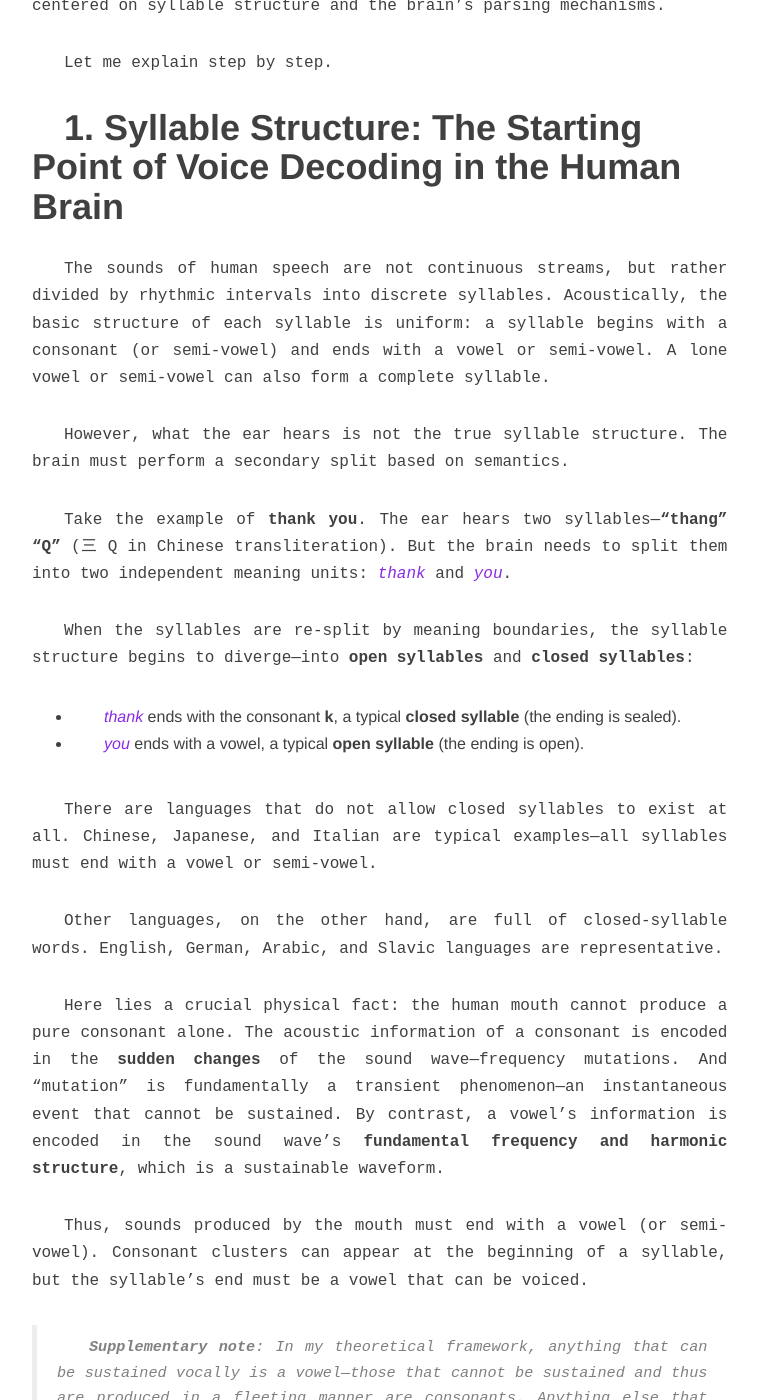
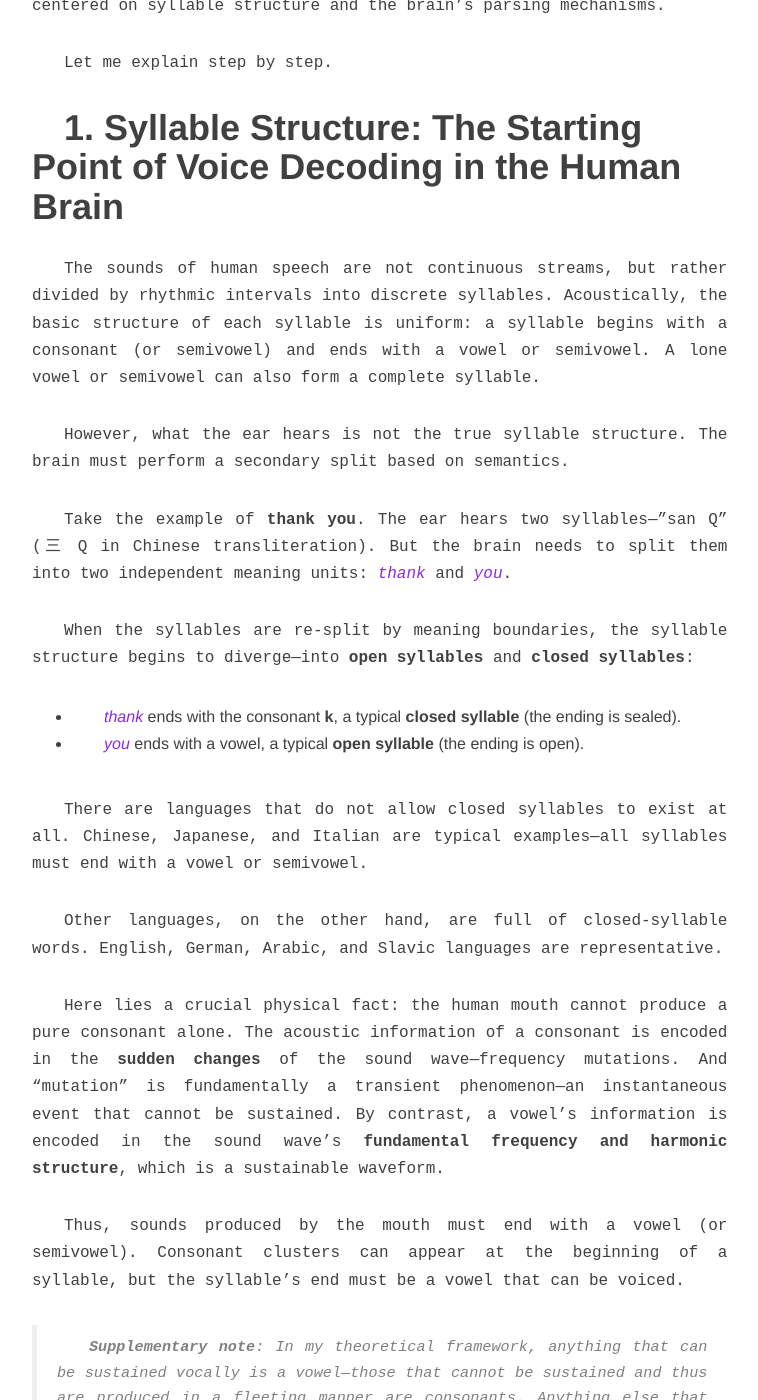
Before and after one commit to microcai/microcai.github.io, a Jekyll site: the page built from _posts/2026-07-30-new-lang-category-en.md, in a window 1280 px wide and 1400 px high, scrolled down 527 px. Shown: the whole window, without its empty margins (239-997 px from the left). Built offline with Jekyll 4.4.1, drawn with Linux system fonts in a browser that asks for light colours; nearby versions of some CDN libraries; comment, search, counter and statistics services are not loaded; some of the changed text lies outside the part shown.

Commit message:
update translate

```diff
--- a/_posts/2026-07-30-new-lang-category-en.md
+++ b/_posts/2026-07-30-new-lang-category-en.md
@@ -14,11 +14,11 @@ Let me explain step by step.
 
 # 1. Syllable Structure: The Starting Point of Voice Decoding in the Human Brain
 
-The sounds of human speech are not continuous streams, but rather divided by rhythmic intervals into discrete syllables. Acoustically, the basic structure of each syllable is uniform: a syllable begins with a consonant (or semi-vowel) and ends with a vowel or semi-vowel. A lone vowel or semi-vowel can also form a complete syllable.
+The sounds of human speech are not continuous streams, but rather divided by rhythmic intervals into discrete syllables. Acoustically, the basic structure of each syllable is uniform: a syllable begins with a consonant (or semivowel) and ends with a vowel or semivowel. A lone vowel or semivowel can also form a complete syllable.
 
 However, what the ear hears is not the true syllable structure. The brain must perform a secondary split based on semantics.
 
-Take the example of **thank you**. The ear hears two syllables—**"thang" "Q"** (三 Q in Chinese transliteration). But the brain needs to split them into two independent meaning units: *thank* and *you*.
+Take the example of **thank you**. The ear hears two syllables—"san Q" (三 Q in Chinese transliteration). But the brain needs to split them into two independent meaning units: *thank* and *you*.
 
 When the syllables are re-split by meaning boundaries, the syllable structure begins to diverge—into **open syllables** and **closed syllables**:
 
@@ -26,15 +26,15 @@ When the syllables are re-split by meaning boundaries, the syllable structure be
 - *you* ends with a vowel, a typical **open syllable** (the ending is open).
 
 
-There are languages that do not allow closed syllables to exist at all. Chinese, Japanese, and Italian are typical examples—all syllables must end with a vowel or semi-vowel.
+There are languages that do not allow closed syllables to exist at all. Chinese, Japanese, and Italian are typical examples—all syllables must end with a vowel or semivowel.
 
 Other languages, on the other hand, are full of closed-syllable words. English, German, Arabic, and Slavic languages are representative.
 
 Here lies a crucial physical fact: the human mouth cannot produce a pure consonant alone. The acoustic information of a consonant is encoded in the **sudden changes** of the sound wave—frequency mutations. And "mutation" is fundamentally a transient phenomenon—an instantaneous event that cannot be sustained. By contrast, a vowel's information is encoded in the sound wave's **fundamental frequency and harmonic structure**, which is a sustainable waveform.
 
-Thus, sounds produced by the mouth must end with a vowel (or semi-vowel). Consonant clusters can appear at the beginning of a syllable, but the syllable's end must be a vowel that can be voiced.
+Thus, sounds produced by the mouth must end with a vowel (or semivowel). Consonant clusters can appear at the beginning of a syllable, but the syllable's end must be a vowel that can be voiced.
 
-> **Supplementary note**: In my theoretical framework, anything that can be sustained vocally is a vowel—those that cannot be sustained and thus are produced in a fleeting manner are consonants. Anything else that doesn't neatly fit into pure consonants or vowels also falls into the vowel family. The ones that can freely combine with any consonant are **pure vowels** (like *a*, which can form *ta*, *fa*, *ma*, *la*, *sa*, etc.). The ones that cannot combine freely are **semi-vowels** (e.g., *s*—*ts* is very natural, but *fs*, *ks*, *ls* are highly unnatural).
+> **Supplementary note**: In my theoretical framework, anything that can be sustained vocally is a vowel—those that cannot be sustained and thus are produced in a fleeting manner are consonants. Anything else that doesn't neatly fit into pure consonants or vowels also falls into the vowel family. The ones that can freely combine with any consonant are **pure vowels** (like *a*, which can form *ta*, *fa*, *ma*, *la*, *sa*, etc.). The ones that cannot combine freely are **semivowels** (e.g., *s*—*ts* is very natural, but *fs*, *ks*, *ls* are highly unnatural).
 
 Now let's re-examine the *thank you* (三 Q) example. Physically, it is pronounced as two open syllables (each ending with a vowel), but in terms of meaning boundaries, the brain cuts it into a closed syllable *thank* (ending with consonant k) and an open syllable *you*.
 
```
Also changed, not shown: other parts of _posts/2026-07-30-new-lang-category-en.md (+3 -3 lines).
